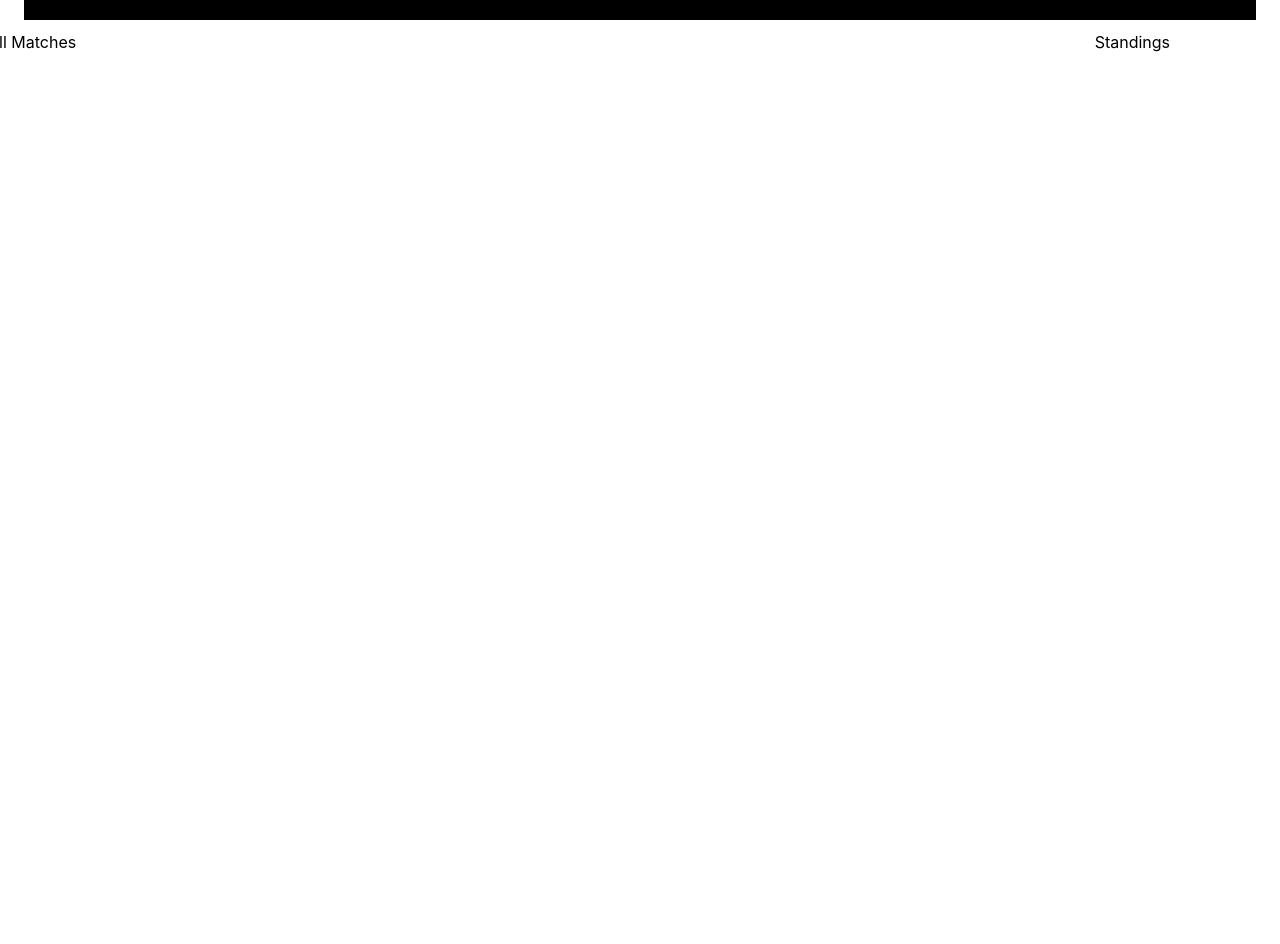
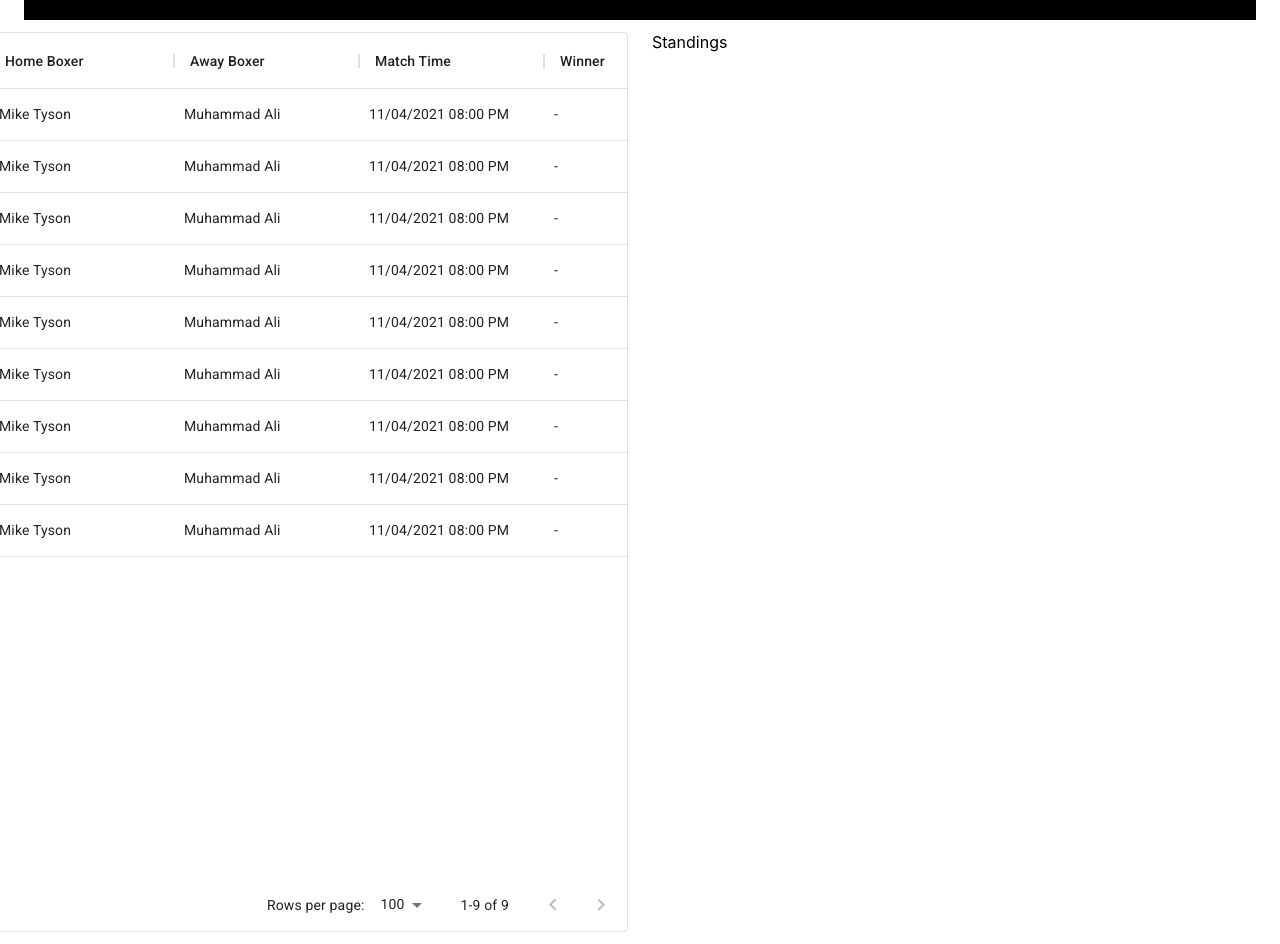
Before and after one commit to segment17/ubc-client, a React (Create React App) app in the folder ubc-client/: page / in a window 1280 px wide. Shown: the top 944 px of the page. Before the commit the page ends 800 px from the top, so only its background shows below. Built offline with nearby package versions, Linux system fonts and the light colour scheme.

Commit message:
All matches table added to the homepage.

```diff
--- a/ubc-client/package.json
+++ b/ubc-client/package.json
@@ -4,6 +4,9 @@
   "private": true,
   "dependencies": {
     "@material-ui/core": "^4.11.3",
+    "@material-ui/data-grid": "*",
+    "@material-ui/x-grid": "*",
+    "@material-ui/x-grid-data-generator": "*",
     "@testing-library/jest-dom": "^5.11.4",
     "@testing-library/react": "^11.1.0",
     "@testing-library/user-event": "^12.1.10",
--- a/ubc-client/src/components/homepage/HomePage.jsx
+++ b/ubc-client/src/components/homepage/HomePage.jsx
@@ -16,11 +16,11 @@
     render() {
         return (
             <Grid container spacing={3}>
-                <Grid item lg={10}>
+                <Grid item lg={6}>
                     <AllMatches />
                 </Grid>
 
-                <Grid item lg={2}>
+                <Grid item lg={6}>
                     <Standings />
                 </Grid>
             </Grid>
--- a/ubc-client/src/components/matches/AllMatches.jsx
+++ b/ubc-client/src/components/matches/AllMatches.jsx
@@ -1,19 +1,30 @@
-import React from 'react';
+import * as React from 'react';
+import { DataGrid } from '@material-ui/data-grid';
 
-class AllMatches extends React.Component {
-    constructor(props) {
-        super();
-        this.state = {
+const MAX_ROW_LENGTH = 500;
 
-        }
-    }
+export default function AllMatches() {
+    return (
+        <div style={{ height: 900, width: '100%' }}>
+            <DataGrid
 
-
-    render() {
-        return (
-            <div>All Matches</div>
-        )
-    }
+                columns={[{ field: 'homeBoxer', headerName: 'Home Boxer', width: 185 },
+                { field: 'awayBoxer', headerName: 'Away Boxer', width: 185 },
+                { field: 'matchTime', headerName: 'Match Time', width: 185 },
+                { field: 'winnerBoxer', headerName: 'Winner', width: 185 },
+                { field: 'isFinished', headerName: 'Is Finished?', width: 185 }]}
+                rows={[
+                    { id: 1, homeBoxer: 'Mike Tyson', awayBoxer: 'Muhammad Ali', matchTime: '11/04/2021 08:00 PM', winnerBoxer: '-', isFinished: false },
+                    { id: 2, homeBoxer: 'Mike Tyson', awayBoxer: 'Muhammad Ali', matchTime: '11/04/2021 08:00 PM', winnerBoxer: '-', isFinished: false },
+                    { id: 3, homeBoxer: 'Mike Tyson', awayBoxer: 'Muhammad Ali', matchTime: '11/04/2021 08:00 PM', winnerBoxer: '-', isFinished: false },
+                    { id: 4, homeBoxer: 'Mike Tyson', awayBoxer: 'Muhammad Ali', matchTime: '11/04/2021 08:00 PM', winnerBoxer: '-', isFinished: false },
+                    { id: 5, homeBoxer: 'Mike Tyson', awayBoxer: 'Muhammad Ali', matchTime: '11/04/2021 08:00 PM', winnerBoxer: '-', isFinished: false },
+                    { id: 6, homeBoxer: 'Mike Tyson', awayBoxer: 'Muhammad Ali', matchTime: '11/04/2021 08:00 PM', winnerBoxer: '-', isFinished: false },
+                    { id: 7, homeBoxer: 'Mike Tyson', awayBoxer: 'Muhammad Ali', matchTime: '11/04/2021 08:00 PM', winnerBoxer: '-', isFinished: false },
+                    { id: 8, homeBoxer: 'Mike Tyson', awayBoxer: 'Muhammad Ali', matchTime: '11/04/2021 08:00 PM', winnerBoxer: '-', isFinished: false },
+                    { id: 9, homeBoxer: 'Mike Tyson', awayBoxer: 'Muhammad Ali', matchTime: '11/04/2021 08:00 PM', winnerBoxer: '-', isFinished: false },
+                ]}
+            />
+        </div>
+    );
 }
-
-export default AllMatches;
```
Also changed, not shown: 2 other files (tests, documents, lock files or other folders).
